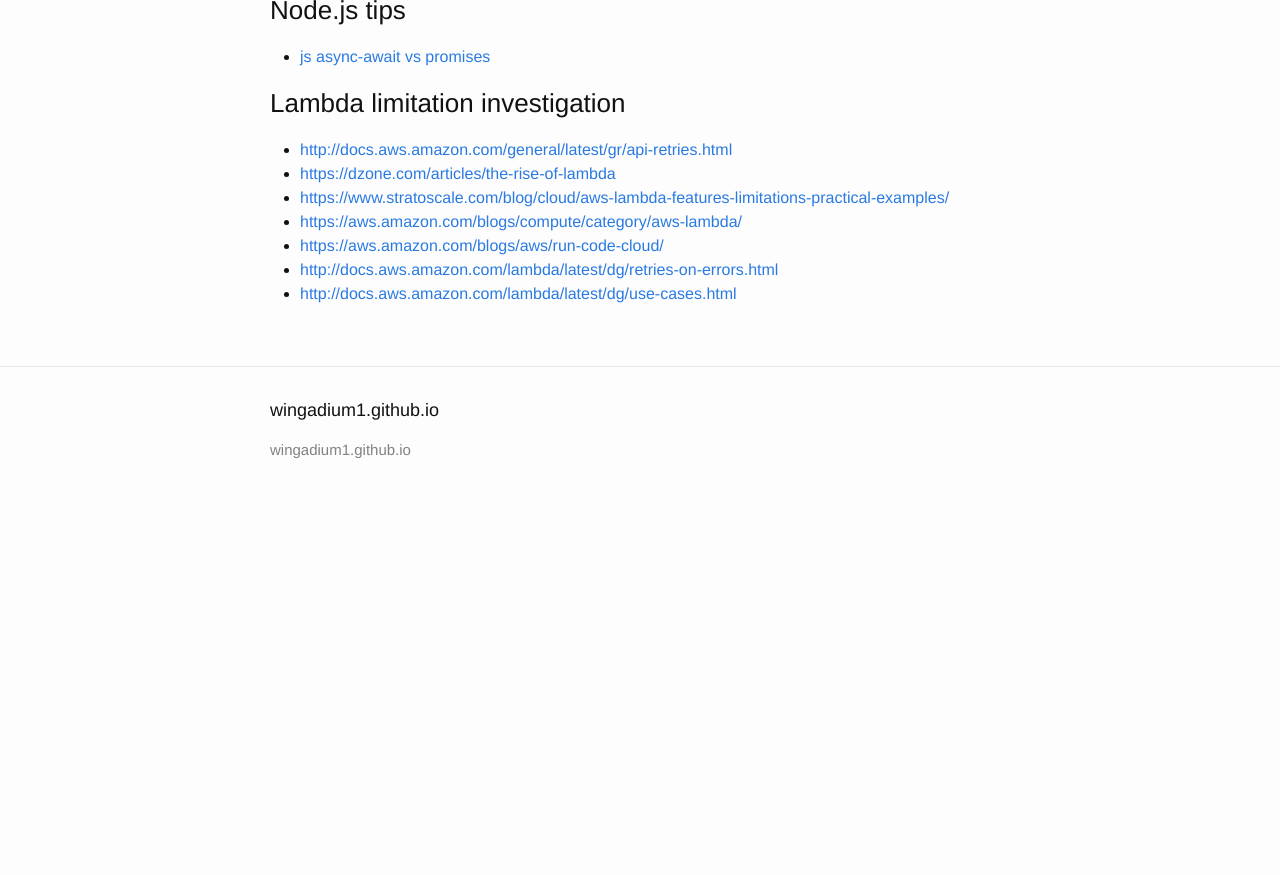
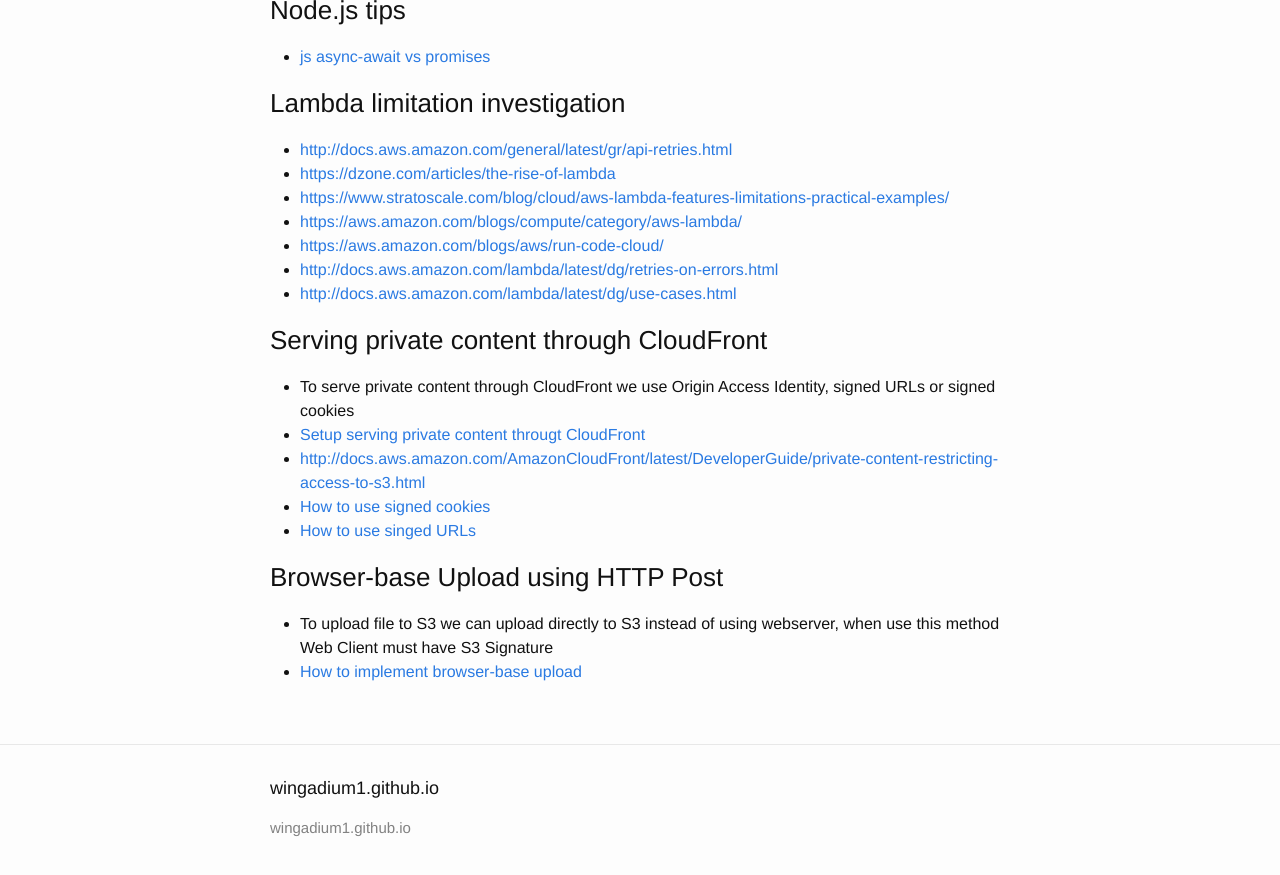
Before and after one commit to wingadium1/wingadium1.github.io, a Jekyll site: the page built from _posts/2017-10-09-note_for_project_aws_development.md, in a window 1280 px wide and 900 px high, scrolled down 1096 px. Shown: the top 875 px of the window. Built offline with Jekyll 4.4.1, drawn with Linux system fonts in a browser that asks for light colours; before the commit the page ends 1618 px from its top, so only the background shows below that.

Commit message:
Update guide implement CloudFront

```diff
--- a/_posts/2017-10-09-note_for_project_aws_development.md
+++ b/_posts/2017-10-09-note_for_project_aws_development.md
@@ -45,3 +45,14 @@
 * [https://aws.amazon.com/blogs/aws/run-code-cloud/](https://aws.amazon.com/blogs/aws/run-code-cloud/)
 * [http://docs.aws.amazon.com/lambda/latest/dg/retries-on-errors.html](http://docs.aws.amazon.com/lambda/latest/dg/retries-on-errors.html)
 * [http://docs.aws.amazon.com/lambda/latest/dg/use-cases.html](http://docs.aws.amazon.com/lambda/latest/dg/use-cases.html)
+
+### Serving private content through CloudFront
+* To serve private content through CloudFront we use Origin Access Identity, signed URLs or signed cookies
+* [Setup serving private content througt CloudFront](http://docs.aws.amazon.com/AmazonCloudFront/latest/DeveloperGuide/private-content-task-list.html)
+* [http://docs.aws.amazon.com/AmazonCloudFront/latest/DeveloperGuide/private-content-restricting-access-to-s3.html](http://docs.aws.amazon.com/AmazonCloudFront/latest/DeveloperGuide/private-content-restricting-access-to-s3.html)
+* [How to use signed cookies](http://docs.aws.amazon.com/AmazonCloudFront/latest/DeveloperGuide/private-content-signed-cookies.html)
+* [How to use singed URLs](http://docs.aws.amazon.com/AmazonCloudFront/latest/DeveloperGuide/private-content-signed-urls.html)
+
+### Browser-base Upload using HTTP Post
+* To upload file to S3 we can upload directly to S3 instead of using webserver, when use this method Web Client must have S3 Signature
+* [How to implement browser-base upload](http://docs.aws.amazon.com/AmazonS3/latest/API/sigv4-UsingHTTPPOST.html)
```
